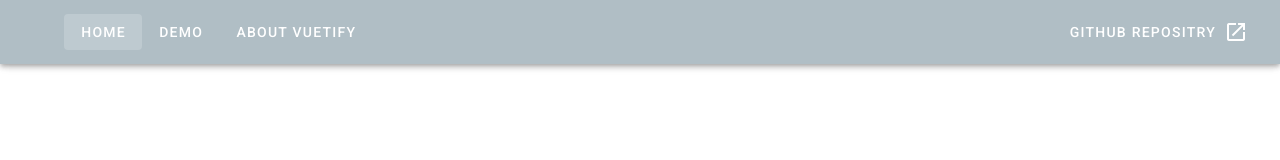
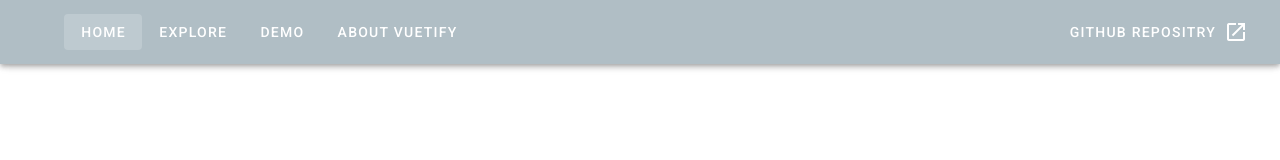
Before and after one commit to PaoPaoYue/ITProject-frontend, a Vue app: page /demo in a window 1280 px wide. Shown: the top 160 px of the page. Built offline with nearby package versions, Linux system fonts and the light colour scheme.

Commit message:
try commit first time

```diff
--- a/src/components/Navigation.vue
+++ b/src/components/Navigation.vue
@@ -6,6 +6,9 @@
 
       <v-btn color="white" to="/" text>
         <span>Home</span>
+      </v-btn>
+      <v-btn color="white" text>
+        <span>Explore</span>
       </v-btn>
       <v-btn color="white" to="/demo" text>
         <span>Demo</span>
```
